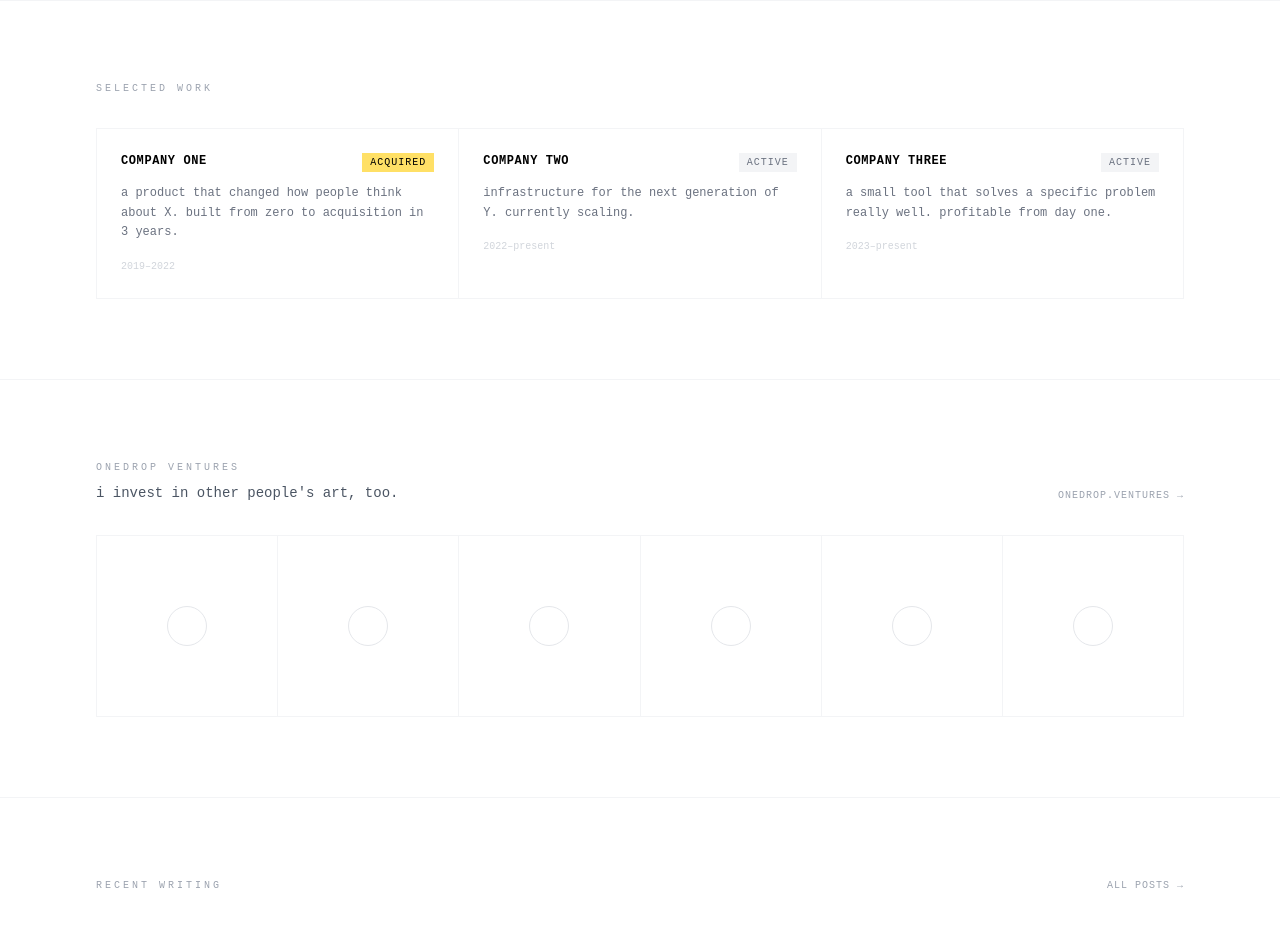
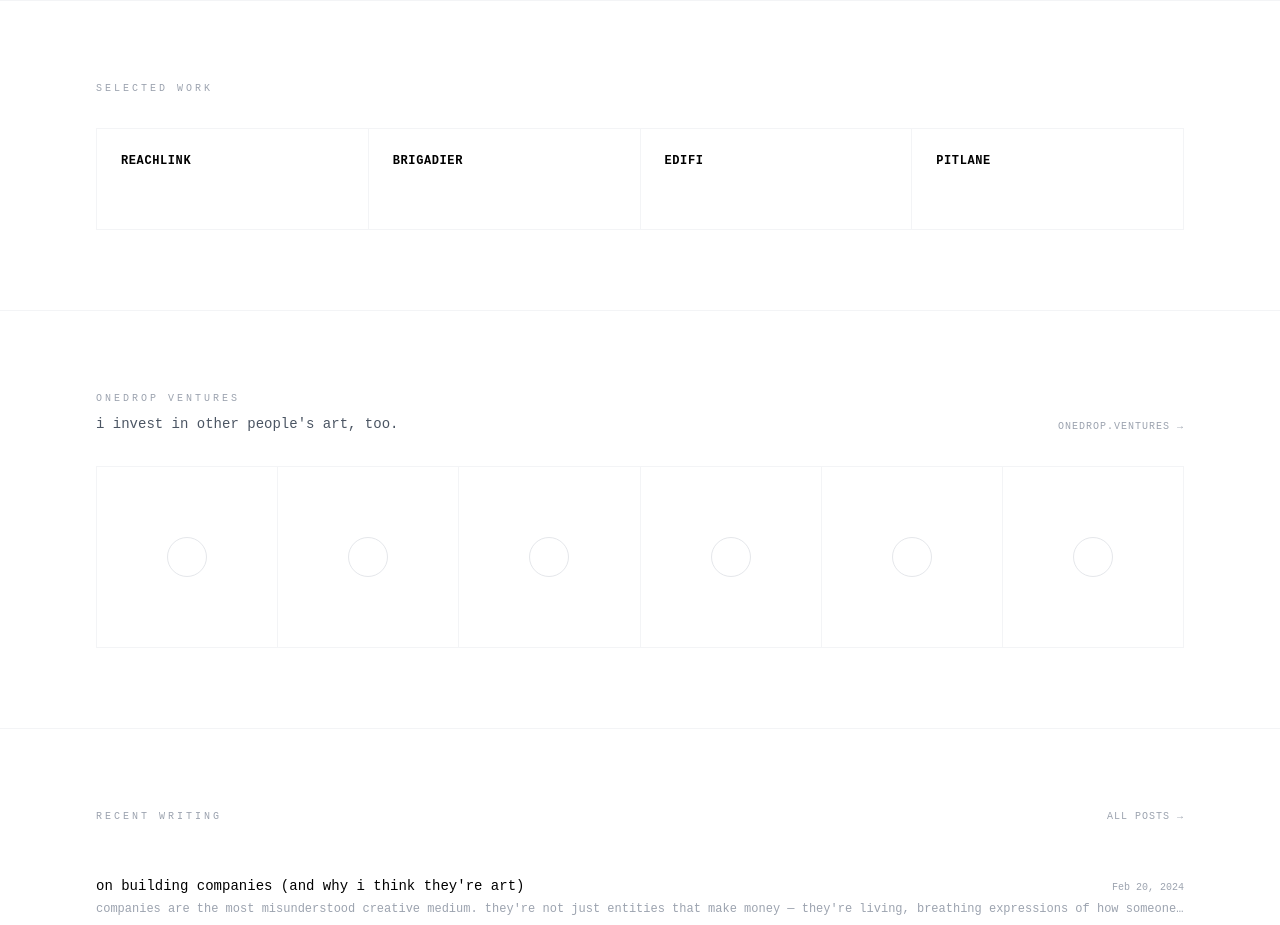
Before and after one commit to jamesfarese/personal-site, a Next.js app: page / in a window 1280 px wide. Shown: the part 800-1725 px from the top of the page. Built offline with nearby package versions, Linux system fonts and the light colour scheme.

Commit message:
update selected work with real companies

```diff
--- a/app/page.js
+++ b/app/page.js
@@ -42,22 +42,28 @@ function ArrowSVG() {
 
 const companies = [
   {
-    name: 'company one',
-    description: 'a product that changed how people think about X. built from zero to acquisition in 3 years.',
-    year: '2019–2022',
-    tag: 'acquired',
+    name: 'ReachLink',
+    url: 'https://reachlink.com',
+    description: '',
+    tag: null,
   },
   {
-    name: 'company two',
-    description: 'infrastructure for the next generation of Y. currently scaling.',
-    year: '2022–present',
-    tag: 'active',
+    name: 'Brigadier',
+    url: 'https://getbrigadier.com',
+    description: '',
+    tag: null,
   },
   {
-    name: 'company three',
-    description: 'a small tool that solves a specific problem really well. profitable from day one.',
-    year: '2023–present',
-    tag: 'active',
+    name: 'Edifi',
+    url: 'https://tryedifi.com',
+    description: '',
+    tag: null,
+  },
+  {
+    name: 'PitLane',
+    url: 'https://trypitlane.com',
+    description: '',
+    tag: null,
   },
 ]
 
@@ -119,29 +125,35 @@ export default function Home() {
         <p className="text-[10px] uppercase tracking-[0.3em] text-gray-400 dark:text-gray-600 mb-8">
           selected work
         </p>
-        <div className="grid grid-cols-1 md:grid-cols-3 gap-px bg-gray-100 dark:bg-gray-900 border border-gray-100 dark:border-gray-900">
+        <div className="grid grid-cols-2 md:grid-cols-4 gap-px bg-gray-100 dark:bg-gray-900 border border-gray-100 dark:border-gray-900">
           {companies.map((co, i) => (
-            <div
+            <a
               key={i}
-              className="bg-white dark:bg-black p-6 hover:bg-gray-50 dark:hover:bg-gray-950 transition-colors group"
+              href={co.url}
+              target="_blank"
+              rel="noopener noreferrer"
+              className="bg-white dark:bg-black p-6 hover:bg-gray-50 dark:hover:bg-gray-950 transition-colors group flex flex-col justify-between min-h-[100px]"
             >
-              <div className="flex items-start justify-between mb-3">
-                <span className="text-xs font-bold uppercase tracking-wider">{co.name}</span>
-                <span
-                  className={`text-[10px] uppercase tracking-widest px-2 py-0.5 ${
+              <div className="flex items-start justify-between">
+                <span className="text-xs font-bold uppercase tracking-wider group-hover:underline underline-offset-4 decoration-[#ffe066]">
+                  {co.name}
+                </span>
+                {co.tag && (
+                  <span className={`text-[10px] uppercase tracking-widest px-2 py-0.5 ${
                     co.tag === 'acquired'
                       ? 'bg-[#ffe066] text-black'
                       : 'bg-gray-100 dark:bg-gray-900 text-gray-500 dark:text-gray-400'
-                  }`}
-                >
-                  {co.tag}
-                </span>
+                  }`}>
+                    {co.tag}
+                  </span>
+                )}
               </div>
-              <p className="text-xs text-gray-500 dark:text-gray-400 leading-relaxed mb-4">
-                {co.description}
-              </p>
-              <p className="text-[10px] text-gray-300 dark:text-gray-700">{co.year}</p>
-            </div>
+              {co.description && (
+                <p className="text-xs text-gray-500 dark:text-gray-400 leading-relaxed mt-3">
+                  {co.description}
+                </p>
+              )}
+            </a>
           ))}
         </div>
       </section>
```
